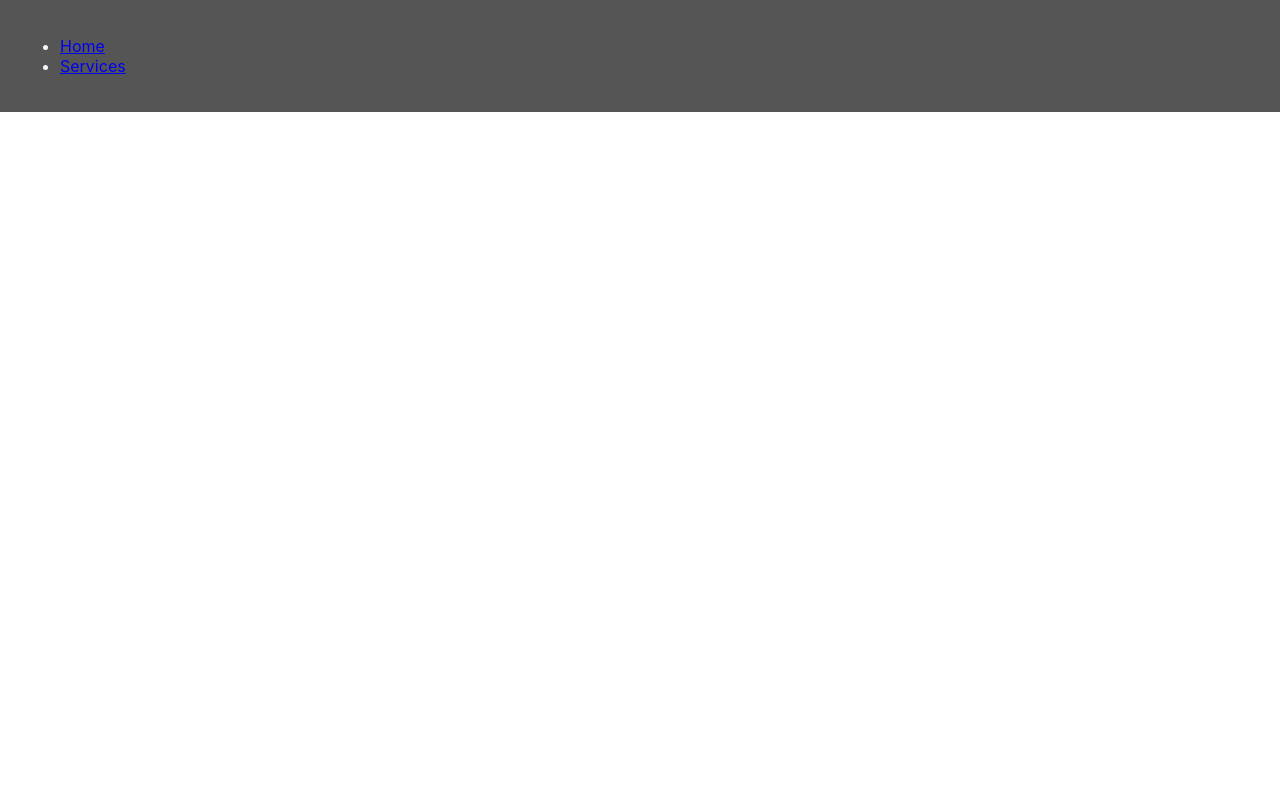
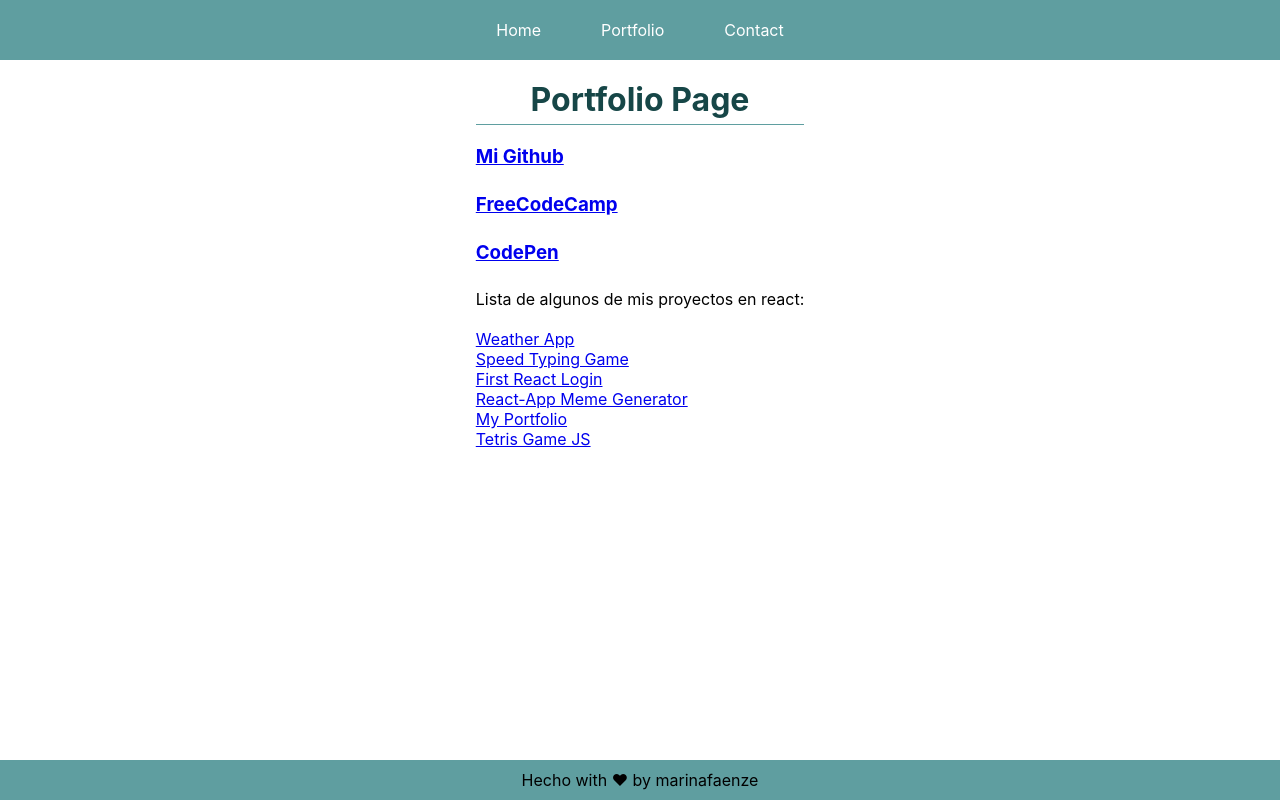
Before and after one commit to fmarina/the-react-bootcamp, a React (Create React App) app: page /portfolio in a window 1280 px wide. Built offline with nearby package versions, Linux system fonts and the light colour scheme.

Commit message:
React Router practice of nested routes, link, switch, route, useParams

```diff
--- /dev/null
+++ b/src/Practice/16-ReactRouter/6-ReactRouterOwnPractice/App.css
@@ -0,0 +1,87 @@
+* {
+    margin: 0;
+    padding: 0;
+    box-sizing: border-box;
+}
+.app {
+    width: 100%;
+    height: 100vh;
+}
+
+header {
+    background-color: cadetblue;
+    display: flex;
+    justify-content: center;
+}
+
+header a {
+    color: #fff;
+    padding: 20px;
+    margin: 10px;
+    text-decoration: none;
+}
+
+main {
+    width: 80%;
+    max-width: 1000px;
+    margin: auto;
+    display: flex;
+    flex-direction: column;
+    justify-content: center;
+    align-items: center;
+}
+
+main h1 {
+    color: rgb(22, 70, 71);
+    padding-bottom: 5px;
+    border-bottom: 1px solid cadetblue;
+    text-align: center;
+}
+
+main h3 {
+    color: rgb(22, 70, 71);
+    padding-top: 20px;
+    margin-bottom: 5px;
+}
+
+li {
+    list-style: none;
+}
+
+.contact form {
+    display: flex;
+    flex-direction: column;
+    align-items: center;
+    justify-content: center;
+    margin-top: 20px;
+    padding: 20px;
+    font-size: 15px;
+    border: 1px solid cadetblue
+}
+input, textarea {
+    margin-bottom: 20px;
+    padding: 10px;
+}
+
+textarea {
+    width: 100%;
+    height: 60px;
+}
+
+button {
+    border-radius: 5px;
+    background-color: rgb(63, 115, 117);
+    color: #fff;
+    letter-spacing: 1px;
+    font-size: 15px;
+}
+
+footer {
+    width: 100%;
+    position: absolute;
+    bottom: 0;
+    display: flex;
+    justify-content: center;
+    padding: 10px;
+    background-color: cadetblue;
+}
--- /dev/null
+++ b/src/Practice/16-ReactRouter/6-ReactRouterOwnPractice/App.js
@@ -0,0 +1,31 @@
+import React from 'react';
+import './App.css';
+import Header from './components/Header';
+import Footer from './components/Footer';
+import Home from './pages/Home';
+import Portfolio from './pages/portfolio/Portfolio'
+import PortfolioDetail from './pages/portfolio/PortfolioDetail';
+
+import {Switch, Route} from 'react-router-dom';
+import Contact from './pages/Contact';
+
+function App() {
+    return (
+        <div className="app">
+            <Header />
+            <main>
+                <Switch>
+                    <Route exact path="/"> <Home/> </Route>
+                    <Route exact path="/portfolio"> <Portfolio/> </Route>
+                    <Route path="/portfolio/:id"> <PortfolioDetail/> </Route>
+                    <Route path="/contact"> <Contact/> </Route>
+                </Switch>
+
+            </main>
+            <Footer />
+        </div>
+    );
+
+}
+
+export default App;
--- /dev/null
+++ b/src/Practice/16-ReactRouter/6-ReactRouterOwnPractice/components/Footer.js
@@ -0,0 +1,12 @@
+import React from 'react';
+
+function Footer() {
+    return (
+        <footer>
+            <p>Hecho with &hearts; by marinafaenze</p>
+        </footer>
+    );
+
+}
+
+export default Footer;
--- /dev/null
+++ b/src/Practice/16-ReactRouter/6-ReactRouterOwnPractice/components/Header.js
@@ -0,0 +1,17 @@
+import React from 'react';
+import {Link} from 'react-router-dom';
+
+function Header() {
+    return (
+        <header>
+            <nav>
+                <Link to="/">Home</Link>
+                <Link to="/portfolio">Portfolio</Link>
+                <Link to="/contact">Contact</Link>
+            </nav>
+        </header>
+    );
+
+}
+
+export default Header;
--- /dev/null
+++ b/src/Practice/16-ReactRouter/6-ReactRouterOwnPractice/pages/Contact.js
@@ -0,0 +1,17 @@
+import React from 'react';
+
+function Contact() {
+    return (
+        <div className="contact">
+            <h1>Contact Page</h1>
+            <form>
+                <label><input placeholder="Ingrese nombre" /></label>
+                <label><input placeholder="Ingrese apellido" /></label>
+                <textarea />
+                <button onClick={(e) => e.preventDefault()}>Submit</button>
+            </form>
+        </div>
+    );
+}
+
+export default Contact;
--- /dev/null
+++ b/src/Practice/16-ReactRouter/6-ReactRouterOwnPractice/pages/Home.js
@@ -0,0 +1,10 @@
+import React from 'react';
+
+function Home() {
+    return (
+        <h1>Home Page</h1>
+    );
+
+}
+
+export default Home;
--- /dev/null
+++ b/src/Practice/16-ReactRouter/6-ReactRouterOwnPractice/pages/portfolio/Portfolio.js
@@ -0,0 +1,28 @@
+import React from 'react';
+import {Link} from 'react-router-dom';
+import dataPortfolio from './dataPortfolio';
+
+function Portfolio() {
+    const listPortfolio = dataPortfolio.map(data => (
+        <li key={data.id}>
+            <Link to={`/portfolio/${data.id}`}>{data.name}</Link>
+        </li>
+    ));
+
+    return (
+        <div>
+            <h1>Portfolio Page</h1>
+            <h3><a href="https://github.com/fmarina">Mi Github</a></h3>
+            <h3><a href="https://www.freecodecamp.org/">FreeCodeCamp</a></h3>
+            <h3><a href="https://codepen.io/accounts/signup">CodePen</a></h3>
+            <br/>
+            <p>Lista de algunos de mis proyectos en react:</p>
+            <br/>
+            <ul>
+                {listPortfolio}
+            </ul>
+        </div>
+    );
+}
+
+export default Portfolio;
--- /dev/null
+++ b/src/Practice/16-ReactRouter/6-ReactRouterOwnPractice/pages/portfolio/PortfolioDetail.js
@@ -0,0 +1,18 @@
+import React from 'react';
+import {useParams} from 'react-router-dom';
+import dataPortfolio from './dataPortfolio';
+
+function PortfolioDetail(props) {
+    const {id} = useParams();
+    const projects = dataPortfolio.find(project =>  project.id === id);
+
+    return (
+        <div>
+            <h1>{projects.name}</h1>
+            <h3>{projects.description}</h3>
+            <a href={projects.url}>{projects.url}</a>
+        </div>
+    );
+}
+
+export default PortfolioDetail;
--- /dev/null
+++ b/src/Practice/16-ReactRouter/6-ReactRouterOwnPractice/pages/portfolio/dataPortfolio.js
@@ -0,0 +1,38 @@
+export default [
+    {
+        id: "1",
+        "name" : "Weather App",
+        "url" : "https://firstweather-app.netlify.app/",
+        "description" : "React app, fetching weather data, para practicar lo que voy aprendiendo de React, react hooks, render conditional, etc. Ingrese el nombre de la ciudad en inglés, presione la tecla Enter y obtendrá los resultados."
+    },
+    {
+        id: "2",
+        "name" : "Speed Typing Game",
+        "url" : "https://speedtypinggame.vercel.app/",
+        "description" : "Juego que calcula la velocidad de escritura poniendo en práctica React Hooks utilizando: useState, useEffect, useRef y Custom Hook."
+    },
+    {
+        id: "3",
+        "name" : "First React Login",
+        "url" : "https://first-reactlogin.netlify.app",
+        "description" : "Formulario de login para practicar React Hooks. Login -Usuario: admin, -Password: 123456"
+    },
+    {
+        id: "4",
+        "name" : "React-App Meme Generator",
+        "url" : "https://app-memegenerator.netlify.app/",
+        "description" : "React app, fetching memes from API"
+    },
+    {
+        id: "5",
+        "name" : "My Portfolio",
+        "url" : "https://marinafaenze.vercel.app/",
+        "description" : "My web portfolio"
+    },
+    {
+        id: 6,
+        "name" : "Tetris Game JS",
+        "url" : "https://tetrisgame-bymarina.netlify.app/",
+        "description" : "A very simple tetris game in vanilla javascript"
+    }
+]
--- a/src/index.js
+++ b/src/index.js
@@ -5,7 +5,7 @@ import App from './App';
 import * as serviceWorker from './serviceWorker';
 
 import {BrowserRouter as Router} from 'react-router-dom';
-import AppRouter from './Practice/16-ReactRouter/5-useParams/App';
+import AppRouter from './Practice/16-ReactRouter/6-ReactRouterOwnPractice/App';
 
 ReactDOM.render(
   <React.StrictMode>
```
